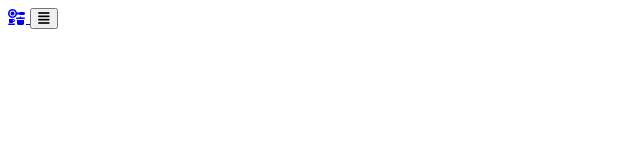
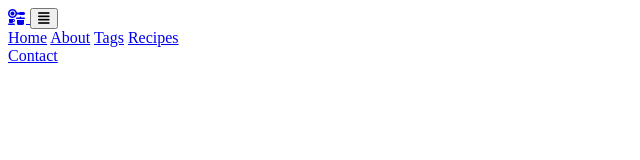
Before and after one commit to tcurtis14002/Recipe-Website, a plain HTML site: page index.html in a window 1280 px wide. Shown: the whole page, without its empty margins (0-640 px from the left). Drawn offline with Linux system fonts and the light colour scheme.

Commit message:
Add nav links

```diff
--- a/index.html
+++ b/index.html
@@ -30,8 +30,15 @@
         </div>
 
         <!-- Nav Links -->
-
-        <div class="nav-links"></div>
+        <div class="nav-links">
+          <a href="index.html" class="nav-link">Home</a>
+          <a href="about.html" class="nav-link">About</a>
+          <a href="tags.html" class="nav-link">Tags</a>
+          <a href="recipes.html" class="nav-link">Recipes</a>
+          <div class="nav-link contact-link">
+            <a href="contact.html" class="btn">Contact</a>
+          </div>
+        </div>
       </div>
     </nav>
   </body>
```
